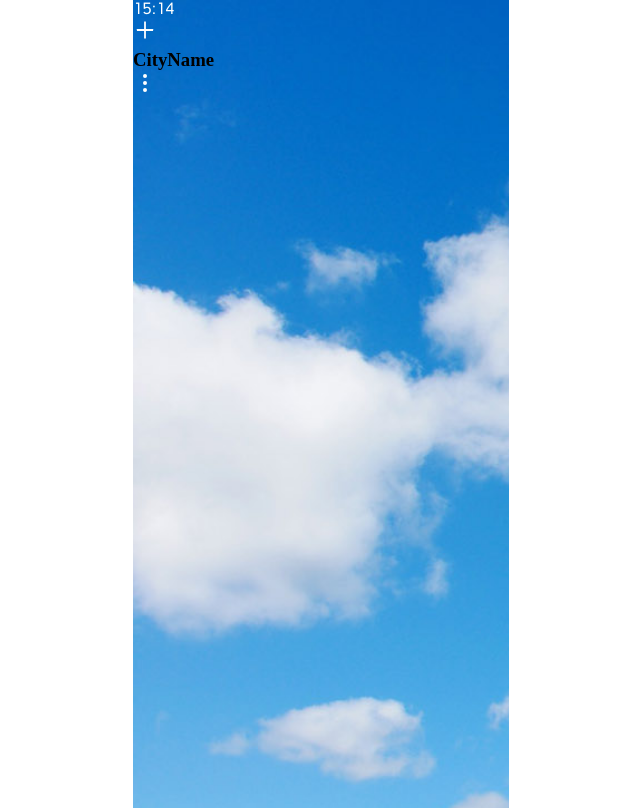
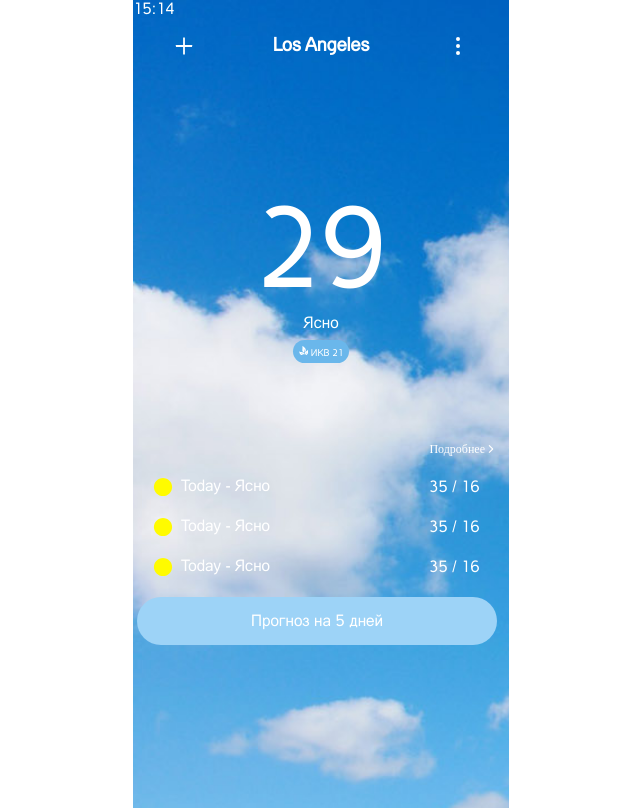
Before and after one commit to NaGASIDE/WeatherApp, a React (Create React App) app: page / in a window 1280 px wide. Shown: the whole page, without its empty margins (319-959 px from the left). Built offline with nearby package versions, Linux system fonts and the light colour scheme; a web font is replaced by a local one.

Commit message:
feat: Header, Temp, Days

```diff
--- a/src/App.jsx
+++ b/src/App.jsx
@@ -1,6 +1,8 @@
 import React from 'react'
 import { Time } from './components/Time/Time'
 import { Header } from './components/Header/Header'
+import { Temp } from './components/Temp/Temp'
+import { Days } from './components/Days/Days'
 import './App.sass'
 
 
@@ -9,6 +11,8 @@ export const App = () => {
     <div className='app' >
       <Time />
       <Header />
+      <Temp />
+      <Days />
     </div>
   )
 }
--- a/src/App.sass
+++ b/src/App.sass
@@ -1,6 +1,5 @@
 body
   overflow: hidden
-
 
 .app
   height: 101vh
--- /dev/null
+++ b/src/components/Days/Day/Day.jsx
@@ -0,0 +1,13 @@
+import React from 'react';
+import { GiPlainCircle } from 'react-icons/gi'
+import './Style.sass'
+
+export const Day = () => {
+  return (
+    <div className='day' >
+      <GiPlainCircle className='day-icon' />
+      <p className='day-text' > Today - Ясно </p>
+      <p className='day-temp' >35 / 16 </p>
+    </div>
+  )
+}
--- /dev/null
+++ b/src/components/Days/Day/Style.sass
@@ -0,0 +1,16 @@
+.day
+  display: flex
+  color: #ffff
+  font-family: ArealAMU
+  margin: 2.5vh
+
+.day-icon
+  margin-right: 1vh
+  color: #fffb00
+  font-size: 2.5vh
+
+.day-temp
+  align-self: flex-end
+
+.day-text
+  flex-basis: 31vh
--- /dev/null
+++ b/src/components/Days/Days.jsx
@@ -0,0 +1,17 @@
+import React from 'react';
+import { Day } from './Day/Day'
+import './style.sass'
+
+export const Days = () => {
+
+  return (
+    <div className='days' >
+      <Day />
+      <Day />
+      <Day />
+      <button className='days-button'>
+        Прогноз на 5 дней
+      </button>
+    </div>
+  )
+}
--- /dev/null
+++ b/src/components/Days/style.sass
@@ -0,0 +1,10 @@
+.days-button
+  height: 6vh
+  width: 45vh
+  border-radius: 10vh
+  background: #9dd3f7
+  color: #fff
+  font-size: 2vh
+  font-family: ArealAMU
+  border: 0
+  margin: 0vh .5vh
--- a/src/components/Header/Header.jsx
+++ b/src/components/Header/Header.jsx
@@ -5,11 +5,11 @@ import './style.sass'
 
 export const Header = () => {
   return (
-    <div>
+    <div className='header' >
       <button className='header-button' >
         <AiOutlinePlus/>
       </button>
-      <h3 className='header-title' >CityName</h3>
+      <h3 className='header-title' >Los Angeles</h3>
       <button className='header-button' >
         <FiMoreVertical/>
       </button>
--- a/src/components/Header/style.sass
+++ b/src/components/Header/style.sass
@@ -1,6 +1,11 @@
 @font-face
   font-family: ArealAMU
-  src: url(..)
+  src: url(../../assets/fonts/19168.ttf)
+
+.header
+  margin-top: 2vh
+  display: flex
+  justify-content: space-around
 
 
 .header-button
@@ -10,3 +15,5 @@
   border: 0
 
 .header-title
+  font-family: ArealAMU
+  color: #ffff
--- /dev/null
+++ b/src/components/Temp/AQI/AQI.jsx
@@ -0,0 +1,11 @@
+import React from 'react'
+import { GiThreeLeaves } from 'react-icons/gi'
+import './style.sass'
+
+export const AQI = () => {
+  return (
+    <span className='air-quality-index' >
+      <p> <GiThreeLeaves /> ИКВ 21 </p>
+    </span>
+  )
+}
--- /dev/null
+++ b/src/components/Temp/AQI/style.sass
@@ -0,0 +1,9 @@
+.air-quality-index
+  margin: 1vh auto
+  padding: .7vh
+  background: #6ab7eb
+  border-radius: 5vh
+  font-size: 1.2vh
+  color: #ffff
+  font-family: ArealAMU
+  margin-bottom: 5vh
--- /dev/null
+++ b/src/components/Temp/Temp.jsx
@@ -0,0 +1,17 @@
+import React from 'react'
+import { AQI } from './AQI/AQI'
+import { IoIosArrowForward } from 'react-icons/io'
+import './style.sass'
+
+export const Temp = () => {
+  return (
+    <div className='temp' >
+      <div className='temp-title-block' >
+        <p className='temp-title' >29</p>
+      </div>
+      <p className='temp-footer' >Ясно</p>
+      <AQI />
+      <a className='temp-more' >Подробнее<IoIosArrowForward className='temp-icon' /></a>
+    </div>
+  )
+}
--- /dev/null
+++ b/src/components/Temp/style.sass
@@ -0,0 +1,36 @@
+@font-face
+  font-family: ArealAMU
+  src: url(../../assets/fonts/19168.ttf)
+
+.temp
+  display: flex
+  flex-direction: column
+
+.temp-title-block
+  margin: 15vh 0vh 0vh 0vh
+  align-self: center
+  font-size: 14vh
+
+.temp-title
+  color: #ffff
+  font-family: ArealAMU
+  align-self: center
+
+.temp-title-plus
+  color: #ffff
+  font-family: ArealAMU
+
+.temp-footer
+  align-self: center
+  color: #ffff
+  font-family: ArealAMU
+
+.temp-more
+  align-self: flex-end
+  color: #ffff
+  font-size: 1.5vh
+  margin-top: 5vh
+  margin-right: 1.5vh
+
+.temp-icon
+  margin-bottom: -0.3svh
```
